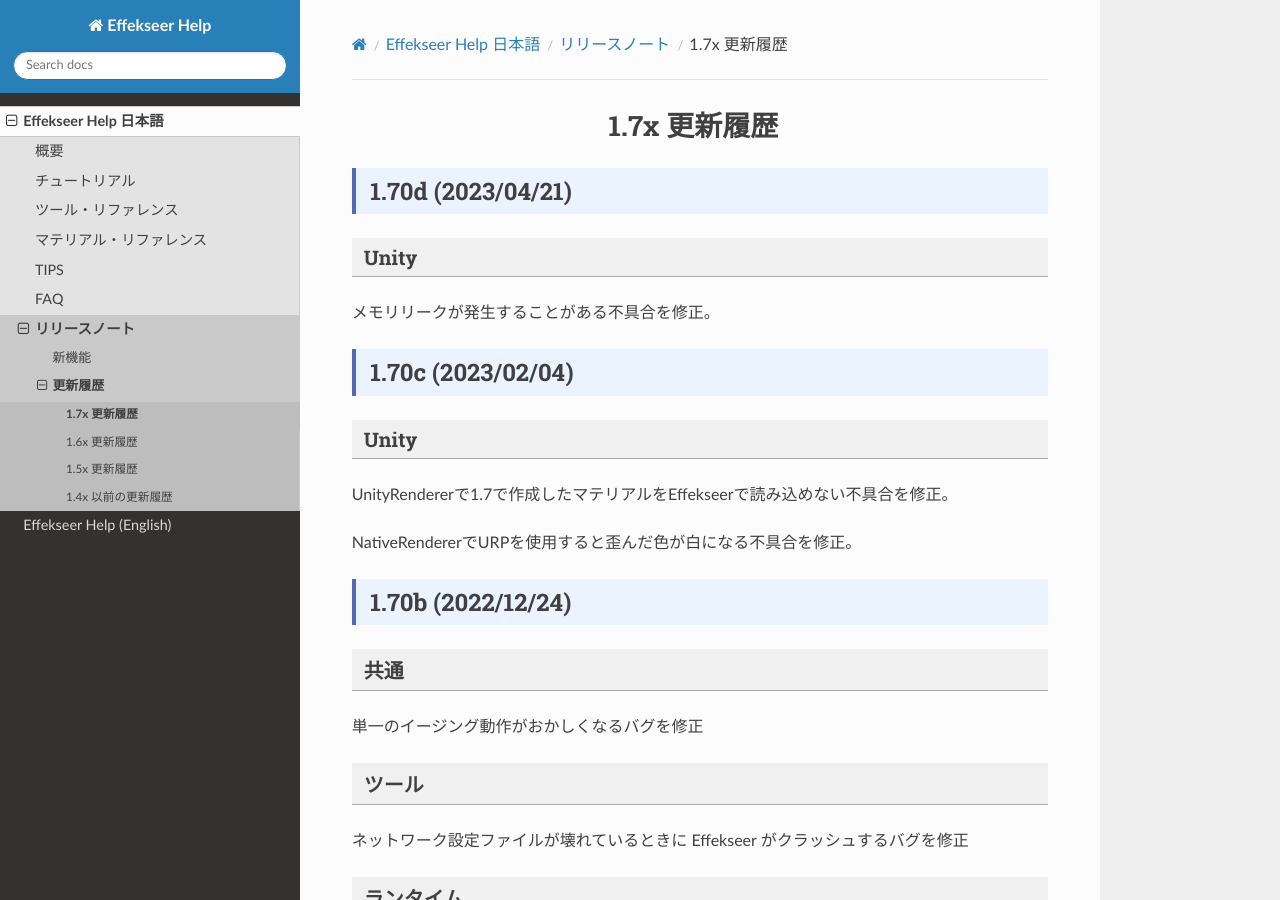
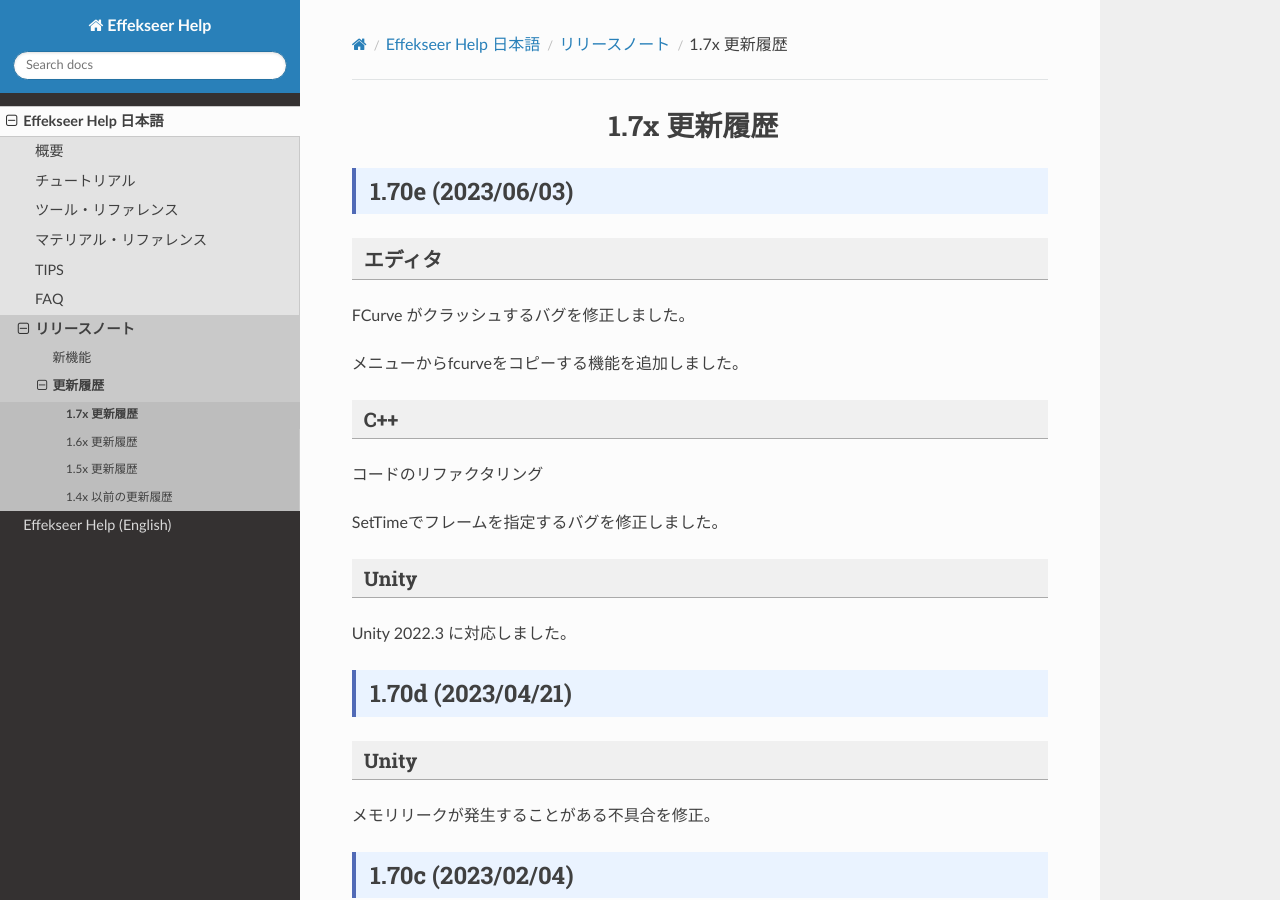
Before and after one commit to effekseer/docs_tool, a Sphinx documentation site: the page built from source/ja/ReleaseNotes/17x.md, in a window 1280 px wide and 900 px high. Built offline with Sphinx 7.4.7 and the Read the Docs theme 2.0.0, drawn with Linux system fonts in a browser that asks for light colours; nearby versions of some CDN libraries; library files that are not in the unit come from our copies.

Commit message:
Update Release notes

```diff
--- a/source/ja/ReleaseNotes/17x.md
+++ b/source/ja/ReleaseNotes/17x.md
@@ -1,4 +1,22 @@
 # 1.7x 更新履歴
+
+## 1.70e (2023/06/03)
+
+### エディタ
+
+FCurve がクラッシュするバグを修正しました。
+
+メニューからfcurveをコピーする機能を追加しました。
+
+### C++
+
+コードのリファクタリング
+
+SetTimeでフレームを指定するバグを修正しました。
+
+### Unity
+
+Unity 2022.3 に対応しました。
 
 ## 1.70d (2023/04/21)
 
```
Also changed, not shown: source/en/ReleaseNotes/17x.md (+18 -0 lines).
